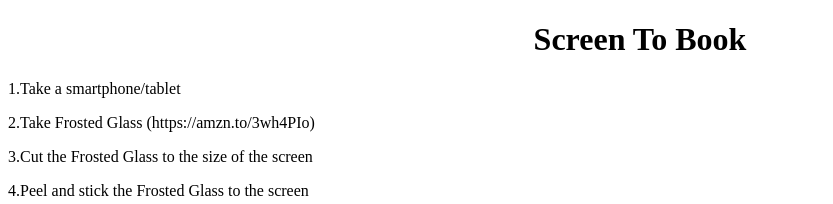
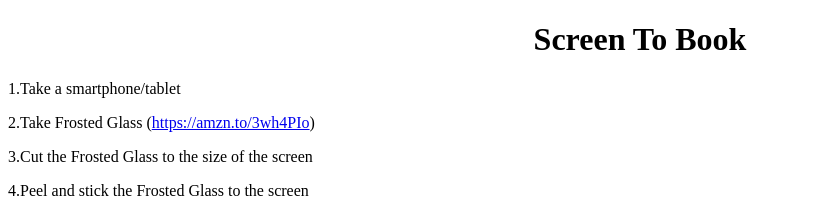
Before and after one commit to screentobook/screentobook.github.io, a plain HTML site: page index.html in a window 1280 px wide. Shown: the top 204 px of the page, without its empty margins (0-833 px from the left). Drawn offline with Linux system fonts and the light colour scheme.

Commit message:
Update index.html

```diff
--- a/index.html
+++ b/index.html
@@ -9,19 +9,19 @@
  <body>
     <h1>Screen To Book</h1>
 
-        <p>     1.Take a smartphone/tablet</p>
+        <p>1.Take a smartphone/tablet</p>
 
-        <p>     2.Take Frosted Glass (https://amzn.to/3wh4PIo)</p>
+        <p>2.Take Frosted Glass (<a href="https://amzn.to/3wh4PIo">https://amzn.to/3wh4PIo</a>)</p>
 
-        <p>     3.Cut the Frosted Glass to the size of the screen</p>
+        <p>3.Cut the Frosted Glass to the size of the screen</p>
 
-        <p>     4.Peel and stick the Frosted Glass to the screen</p>
+        <p>4.Peel and stick the Frosted Glass to the screen</p>
 
-        <p>     5.Use a tape-roll to remove bubbles</p>
+        <p>5.Use a tape-roll to remove bubbles</p>
 
-        <p>     6.Use some tape to secure the Frosted Glass and the device's screen to prevent bubbles and removal of the Frosted Glass</p>
+        <p>6.Use some tape to secure the Frosted Glass and the device's screen to prevent bubbles and removal of the Frosted Glass</p>
 
-        <p>     7.Done !</p>
+        <p>7.Done !</p>
 
   </body>
 </html>
```
